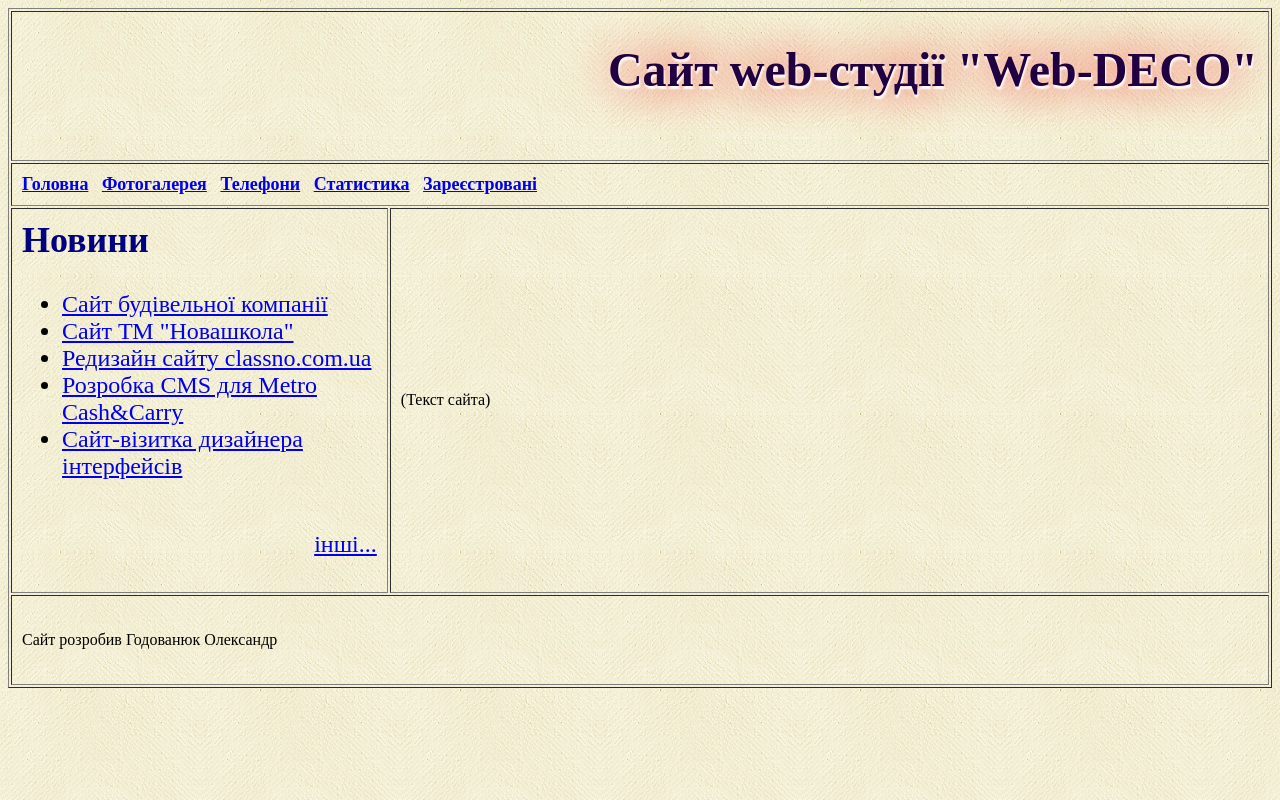
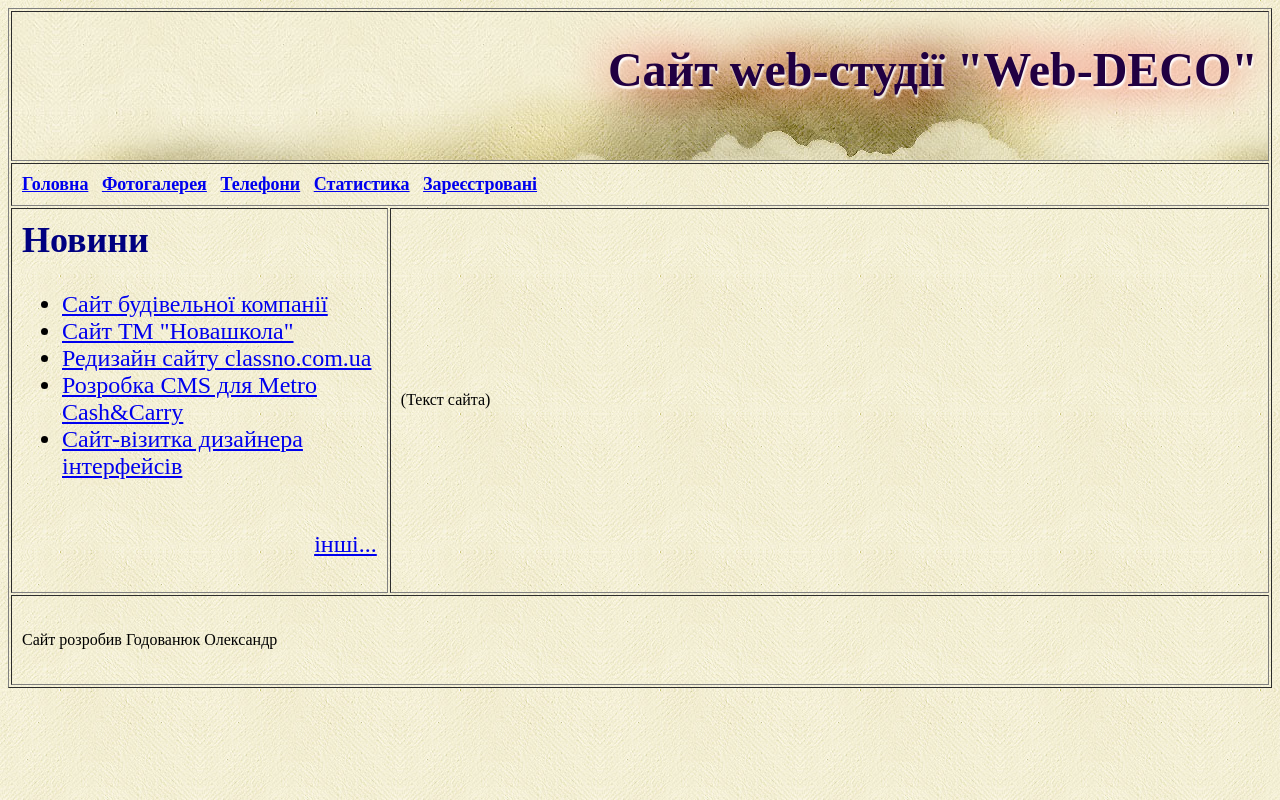
Before and after one commit to OleksanderHodovaniuk/OleksanderHodovaniuk.Github.io, a plain HTML site: page index.html in a window 1280 px wide. Drawn offline with Linux system fonts and the light colour scheme.

Commit message:
Фон заголовка

```diff
--- a/index.html
+++ b/index.html
@@ -13,7 +13,7 @@
     <BODY background="images/images/bg.jpg">
         <table border="1" align="center" cellpadding="10">
             <tr>
-                <td colspan="2" height="150" align="right">
+                <td background="images/images/bg-3.jpg" colspan="2" height="150" align="right">
                     <font size="5"><h1 class="shadowtext">Сайт web-студії "Web-DECO"</h1></font>
                 </td>
             </tr>
```
